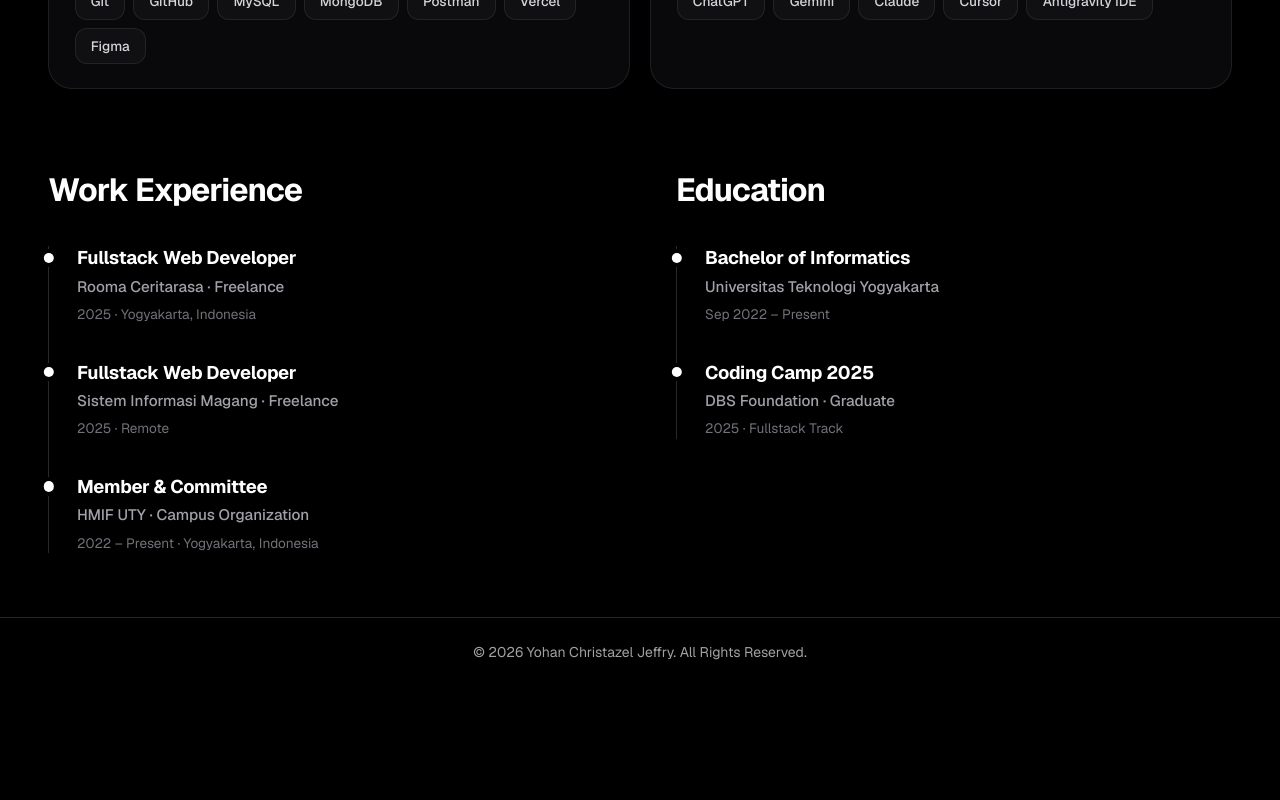
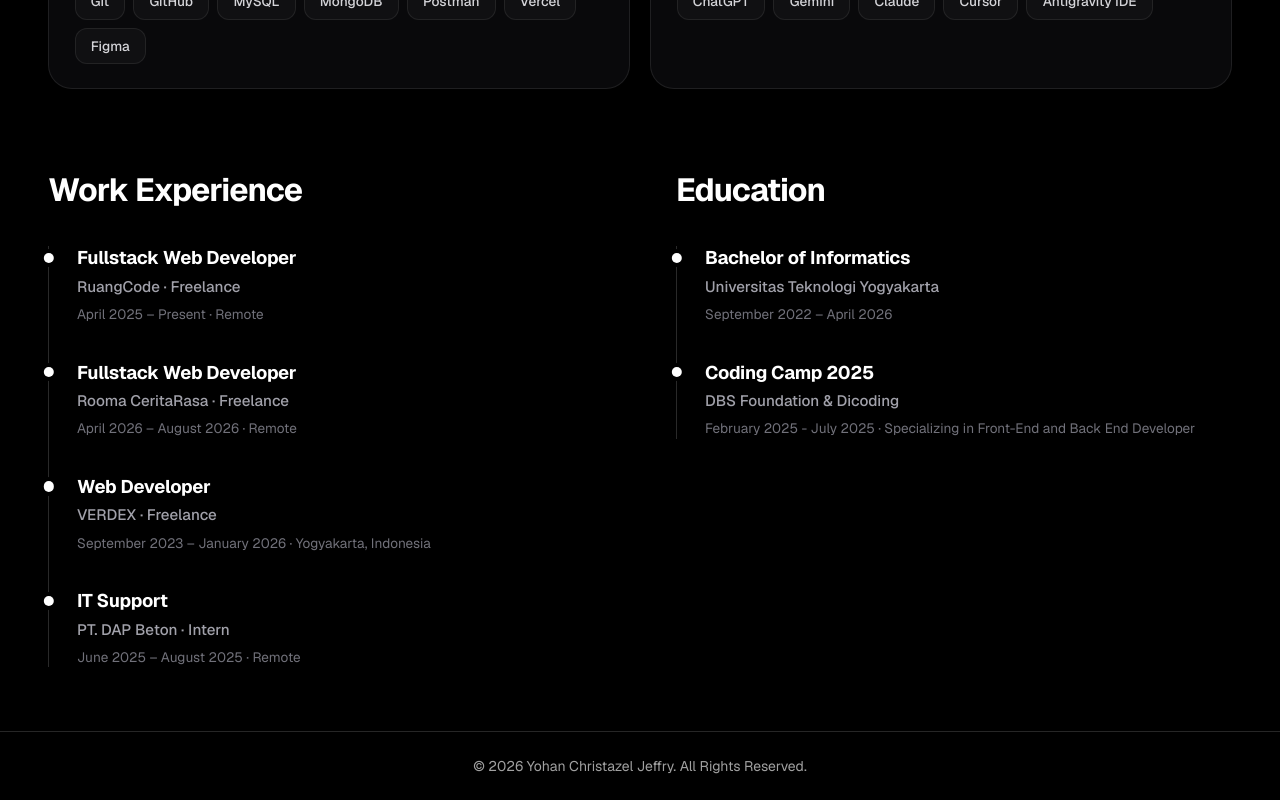
Before and after one commit to Christazel/portfolio, a Next.js app: page /about in a window 1280 px wide. Shown: the part 1239-2039 px from the top of the page. Before the commit the page ends 1925 px from the top, so only its background shows below. Built offline with nearby package versions, Linux system fonts and the light colour scheme.

Commit message:
feat(about): update Work Experience and Education timeline with latest career details

```diff
--- a/components/sections/ExperienceEducationSection.tsx
+++ b/components/sections/ExperienceEducationSection.tsx
@@ -2,18 +2,23 @@
 const experiences = [
   {
     title: "Fullstack Web Developer",
-    company: "Rooma Ceritarasa · Freelance",
-    period: "2025 · Yogyakarta, Indonesia",
+    company: "RuangCode · Freelance",
+    period: "April 2025 – Present · Remote",
   },
   {
     title: "Fullstack Web Developer",
-    company: "Sistem Informasi Magang · Freelance",
-    period: "2025 · Remote",
+    company: "Rooma CeritaRasa · Freelance",
+    period: "April 2026 – August 2026 · Remote",
   },
   {
-    title: "Member & Committee",
-    company: "HMIF UTY · Campus Organization",
-    period: "2022 – Present · Yogyakarta, Indonesia",
+    title: "Web Developer",
+    company: "VERDEX · Freelance",
+    period: "September 2023 – January 2026 · Yogyakarta, Indonesia",
+  },
+  {
+    title: "IT Support",
+    company: "PT. DAP Beton · Intern",
+    period: "June 2025 – August 2025 · Remote",
   },
 ];
 
@@ -21,12 +26,12 @@ const education = [
   {
     title: "Bachelor of Informatics",
     institution: "Universitas Teknologi Yogyakarta",
-    period: "Sep 2022 – Present",
+    period: "September 2022 – April 2026",
   },
   {
     title: "Coding Camp 2025",
-    institution: "DBS Foundation · Graduate",
-    period: "2025 · Fullstack Track",
+    institution: "DBS Foundation & Dicoding",
+    period: "February 2025 - July 2025 · Specializing in Front-End and Back End Developer",
   },
 ];
 
```
